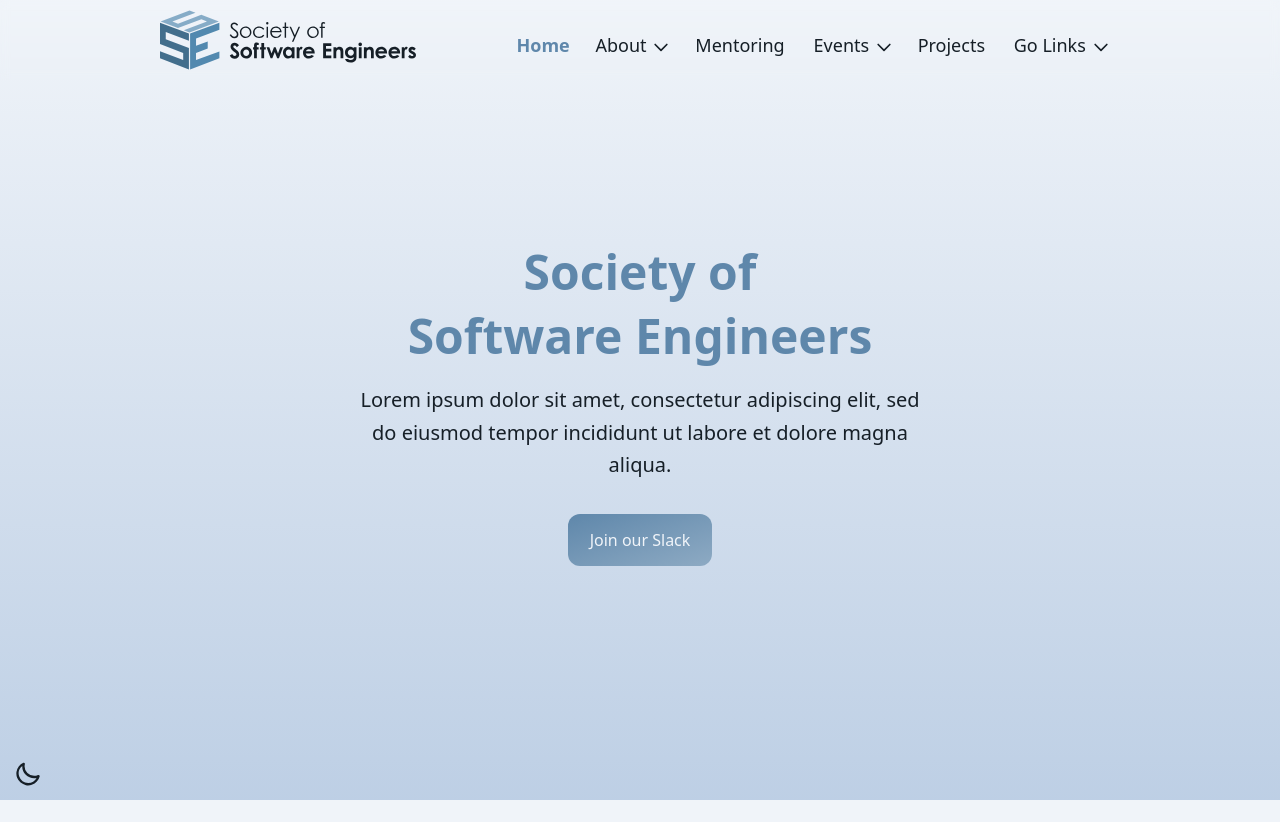
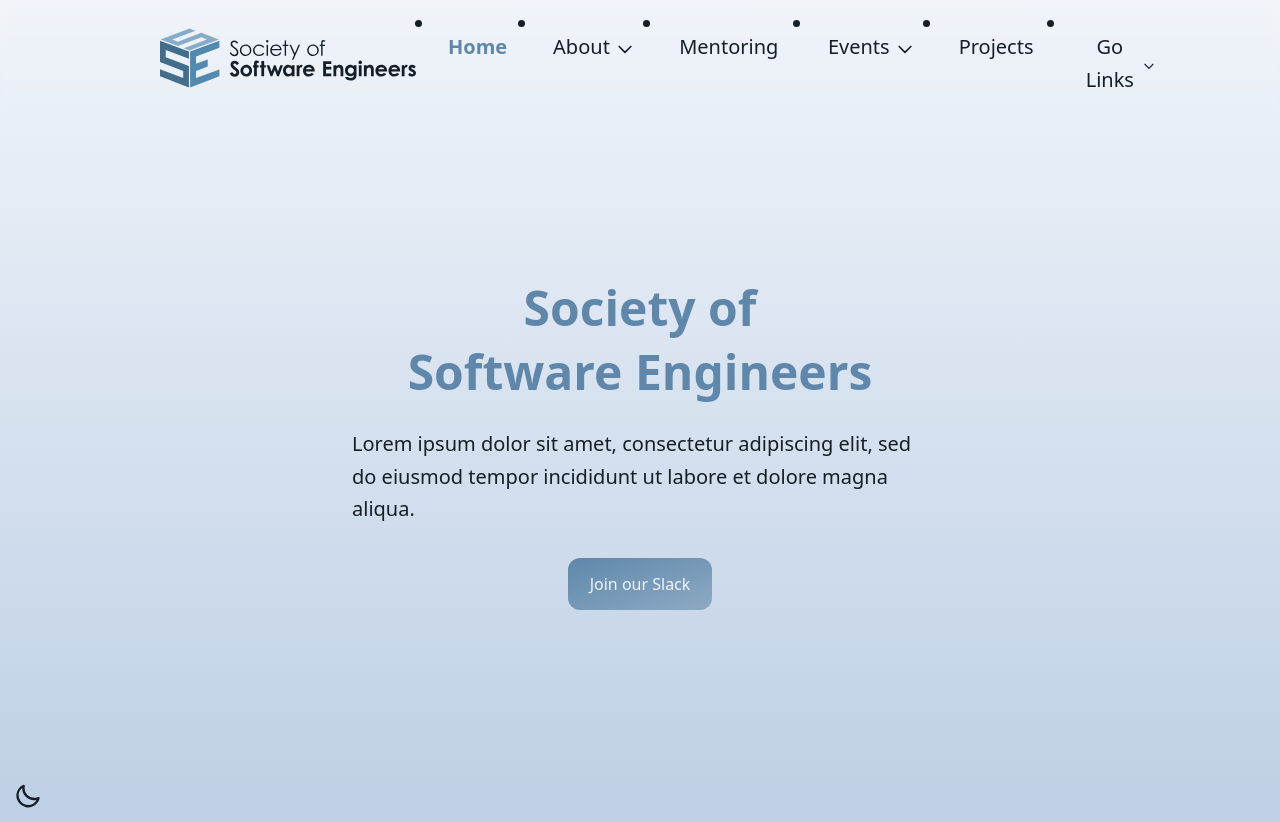
Before and after one commit to rit-sse/WebsiteTheSSEquel, a Next.js app in the folder next/: page / in a window 1280 px wide. Before the commit the page ends 800 px from the top, so only its background shows below. Built offline with nearby package versions, Linux system fonts and the light colour scheme.

Commit message:
added tailwind base styles

```diff
--- a/next/app/about/primary-officers-policy/page.tsx
+++ b/next/app/about/primary-officers-policy/page.tsx
@@ -11,7 +11,7 @@ export default async function PrimaryOfficersPolicy() {
     <>
       <div></div>
 
-      <div className = "prose" dangerouslySetInnerHTML={{ __html: postData.props.htmlContent }} />
+      <div dangerouslySetInnerHTML={{ __html: postData.props.htmlContent }} />
     </>
   );
 
--- a/next/app/globals.scss
+++ b/next/app/globals.scss
@@ -1,6 +1,51 @@
 @tailwind base;
 @tailwind components;
 @tailwind utilities;
+
+@layer base {
+  h1 {
+    @apply bg-gradient-to-br;
+    @apply from-primary;
+    @apply to-primary;
+    @apply bg-clip-text;
+    @apply text-4xl/[3rem];
+    @apply font-extrabold;
+    @apply text-transparent;
+    @apply sm:text-5xl/[4rem];
+    @apply text-center;
+    @apply mb-2;
+  }
+
+  h2 {
+    @apply font-bold;
+    @apply text-left;
+    @apply text-base-content;
+    @apply sm:text-3xl/[4rem];
+    @apply mt-2;
+    }
+
+  h3 {
+    @apply text-base-content;
+    @apply font-semibold;
+    @apply text-left;
+    @apply sm:text-2xl/[3rem];
+    }
+
+  p {
+    @apply text-base-content;
+    @apply text-left;
+    //@apply max-w-2xl;
+    @apply sm:text-xl/relaxed;
+  }
+
+  li {
+    @apply ml-5;
+    @apply list-disc;
+    @apply text-base-content;
+    @apply sm:text-xl/relaxed;
+    }
+
+}
 
 ::selection {
   background-color: theme('colors.primary');
```
